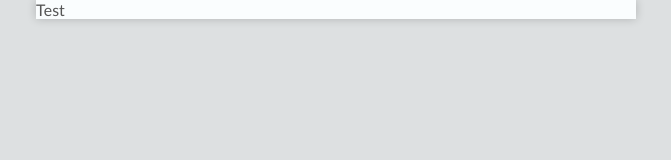
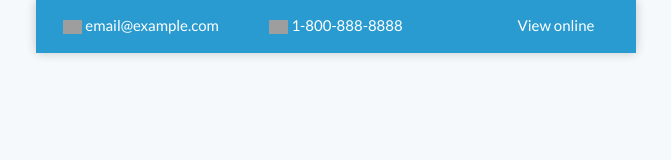
Before and after one commit to stephorc/insight-html-email-template, a plain HTML site: page index.html in a window 1280 px wide. Shown: the whole page, without its empty margins (304-975 px from the left). Drawn offline with Linux system fonts and the light colour scheme; grey boxes are pictures that could not be loaded.

Commit message:
Added header to index.html.

```diff
--- a/index.html
+++ b/index.html
@@ -97,16 +97,17 @@
       </style>
     <![endif]-->
   </head>
-  <body style="Margin:0;padding:0;min-width:100%;background-color:#dde0e1;">
+  <body style="Margin:0;padding-top:0;padding-right:0;padding-bottom:0;padding-left:0;min-width:100%;background-color:#F6F9FC;">
     <!--[if (gte mso 9)|(IE)]>
       <style type="text/css">
-        body {background-color: #dde0e1!important;}
+        body {background-color: #F6F9FC!important;}
         body, table, td, p, a {font-family: sans-serif, Arial, Helvetica!important;}
       </style>
     <![endif]-->
 
-    <center style="width: 100%;table-layout:fixed;background-color: #dde0e1;padding-bottom: 40px;">
-      <div style="max-width: 600px;background-color: #fafdfe;box-shadow: 0 0 10px rgba(0, 0, 0, .2);">
+    <center style="width: 100%;table-layout:fixed;background-color: #F6F9FC;padding-bottom: 40px;">
+      <div style="max-width: 600px;background-color: #ffffff;box-shadow: 0 0 10px rgba(0, 0, 0, .2);">
+
         <!-- Preheader -->
         <div style="font-size: 0px;color: #fafdfe;line-height: 1px;mso-line-height-rule:exactly;display: none;max-width: 0px;max-height: 0px;opacity: 0;overflow: hidden;mso-hide:all;">
           Lorem ipsum dolor sit amet consectetur adipisicing elit.
@@ -118,23 +119,109 @@
         </div>
 
         <!--[if (gte mso 9)|(IE)]>
-          <table width="600" align="center" style="border-spacing:0;color:#565656;" role="presentation">
+				  <table width="600" align="center" style="border-spacing:0;" role="presentation">
+				  <tr>
+				  <td style="padding-top:0;padding-right:0;padding-bottom:0;padding-left:0;">
+			  <![endif]-->
+
+			  <table align="center" style="border-spacing:0;color:#4F5557;font-family: 'Lato',sans-serif, Arial, Helvetica;background-color: #ffffff;Margin:0;padding-top: 0;padding-right: 0;padding-bottom: 0;padding-left: 0;width: 100%;max-width: 600px;" role="presentation">
+          <!-- Header START -->
           <tr>
-          <td style="padding:0;">
-        <![endif]-->
+            <td class="three-columns" style="padding-top:15px;padding-right:0;padding-bottom:6px;padding-left:0;text-align:center;font-size:0;background-color: #299bd0;">
 
-        <table align="center" style="border-spacing:0;color:#565656;font-family: 'Lato',sans-serif, Arial, Helvetica;background-color: #fafdfe;Margin:0;padding:0;width: 100%;max-width: 600px;" role="presentation">
-          <tr>
-            <td style="padding:0;">
-              <table width="100%" style="border-spacing:0;" role="presentation">
+              <!--[if (gte mso 9)|(IE)]>
+                <table width="100%" style="border-spacing:0;" role="presentation">
                 <tr>
-                  <td>
-                    Test
+                <td width="200" valign="top" style="padding-top:0;padding-right:0;padding-bottom:0;padding-left:0;">
+              <![endif]-->
+
+              <table class="column" style="border-spacing:0;color:#ffffff;width:100%;max-width:200px;display:inline-block;" role="presentation">
+                <tr>
+                  <td class="padded px-600-0" style="padding-top:0;padding-right:0;padding-bottom:12px;padding-left:10px;background-color:#299bd0;">
+                    <table class="content" style="border-spacing:0;color:#ffffff;width:100%;font-size:15px;text-align:center;" role="presentation">
+                      <tr>
+                        <td style="padding-top:0;padding-right:0;padding-bottom:0;padding-left:0;width: 200px;background-color:#299bd0;">
+                          <a href="https://www.example.com">
+                            <img src="https://i.ibb.co/rt3fbnD/white-email.png" width="19" alt="email" style="border-width:0;width:100%;max-width:19px;height:auto;vertical-align:middle;">
+                          </a>
+                          <a href="mailto:email@example.com" target="_blank" style="font-size: 15px;color: #ffffff; text-decoration: none; display: inline-block;">
+                            email@example.com
+                          </a>
+                        </td>
+                      </tr>
+                    </table>
                   </td>
                 </tr>
               </table>
+
+              <!--[if (gte mso 9)|(IE)]>
+                </td><td width="200" valign="top" style="padding-top:0;padding-right:0;padding-bottom:0;padding-left:0;">
+              <![endif]-->
+
+              <table class="column" style="border-spacing:0;color:#4D5358;width:100%;max-width:200px;display:inline-block;" role="presentation">
+                <tr>
+                  <td class="padded remove-padding-600 pt-400-0" style="padding-top:0;padding-right:0;padding-bottom:12px;padding-left:0;background-color: #299bd0;">
+                    <table class="content" style="border-spacing:0;color:#ffffff;width:100%;font-size:15px;text-align:center;" role="presentation">
+                      <tr>
+                        <td style="padding-top:0;padding-right:0;padding-bottom:0;padding-left:0;width: 200px;background-color:#299bd0;">
+                          <a href="https://www.example.com">
+                            <img src="https://i.ibb.co/3ktz6SK/white-phone.png" width="19" alt="phone" style="border-width:0;width:100%;max-width:19px;height:auto;vertical-align:middle;">
+                          </a>
+                          <a href="tel:1-800-888-8888" target="_blank" style="font-size: 15px;color: #ffffff; text-decoration: none; display: inline-block;">
+                            1-800-888-8888
+                          </a>
+                        </td>
+                      </tr>
+                    </table>
+                  </td>
+                </tr>
+              </table>
+
+              <!--[if (gte mso 9)|(IE)]>
+                </td><td width="40" valign="top" style="padding-top:0;padding-right:0;padding-bottom:0;padding-left:0;">
+              <![endif]-->
+
+              <table class="column d-600-none" style="border-spacing:0;color:#ffffff;width:100%;max-width:40px;display:inline-block;vertical-align:top;" role="presentation">
+                <tr>
+                  <td class="padded d-600-none" style="padding-top:0;padding-right:0;padding-bottom:0;padding-left:0;background-color: #299bd0;">
+                    <table class="content" style="border-spacing:0;width:100%;" role="presentation">
+                      <tr>
+                        <td style="padding-top:0;padding-right:0;padding-bottom:0;padding-left:0;"></td>
+                      </tr>
+                    </table>
+                  </td>
+                </tr>
+              </table>
+
+              <!--[if (gte mso 9)|(IE)]>
+                </td><td width="160" valign="top" style="padding-top:0;padding-right:0;padding-bottom:0;padding-left:0;">
+              <![endif]-->
+
+              <table class="column d-600-none" style="border-spacing:0;color:#ffffff;width:100%;max-width:160px;display:inline-block;" role="presentation">
+                <tr>
+                  <td class="padded d-600-none" style="padding-top:0;padding-right:0;padding-bottom:12px;padding-left:0; background-color: #299bd0;">
+                    <table class="content" style="border-spacing:0;color:#ffffff;width:100%;font-size:15px;text-align:center;" role="presentation">
+                      <tr>
+                        <td style="padding-top:0;padding-right:0;padding-bottom:0;padding-left:0;width: 200px;background-color:#299bd0;">
+                          <a href="https://www.example.com" target="_blank" style="font-size: 15px;color: #ffffff; text-decoration: none; display: inline-block;">
+                            View online
+                          </a>
+                        </td>
+                      </tr>
+                    </table>
+                  </td>
+                </tr>
+              </table>
+
+              <!--[if (gte mso 9)|(IE)]>
+                </td>
+                </tr>
+                </table>
+              <![endif]-->
+
             </td>
           </tr>
+          <!-- Header END -->
         </table>
 
         <!--[if (gte mso 9)|(IE)]>
```
